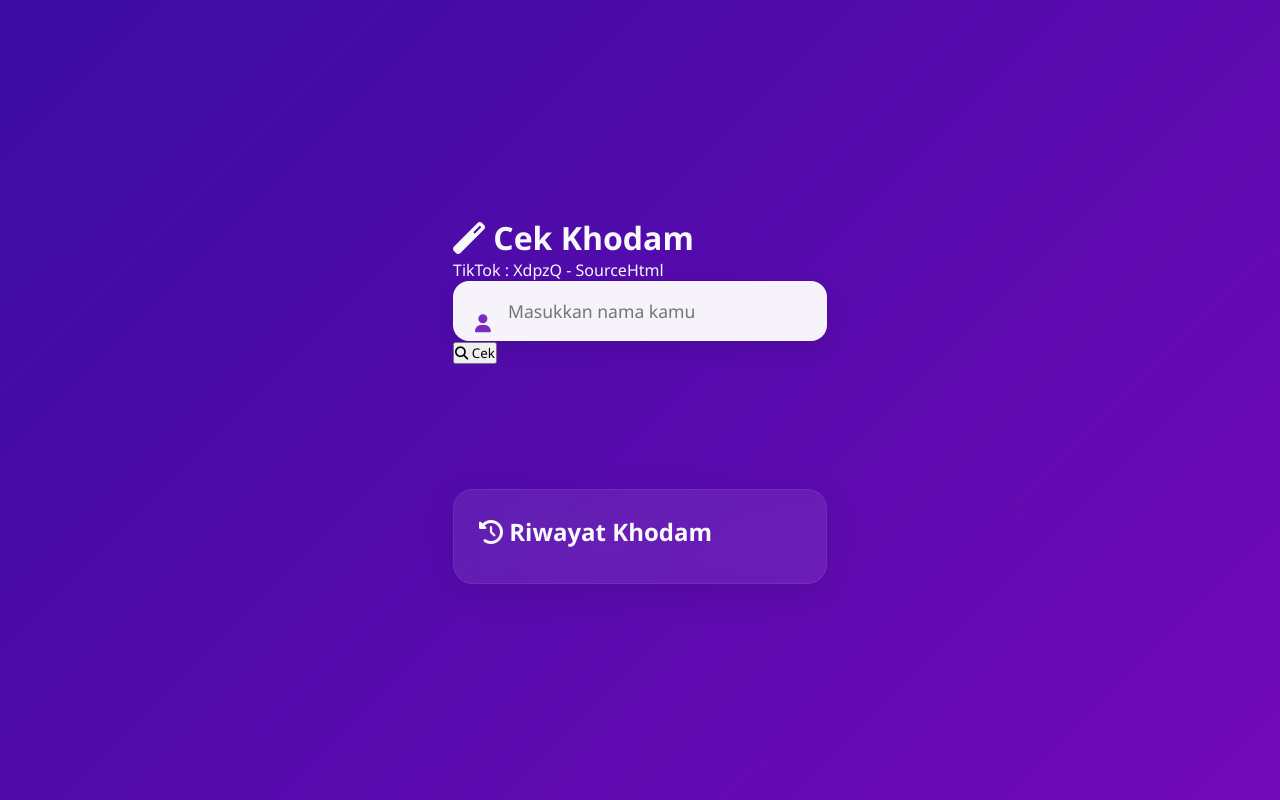
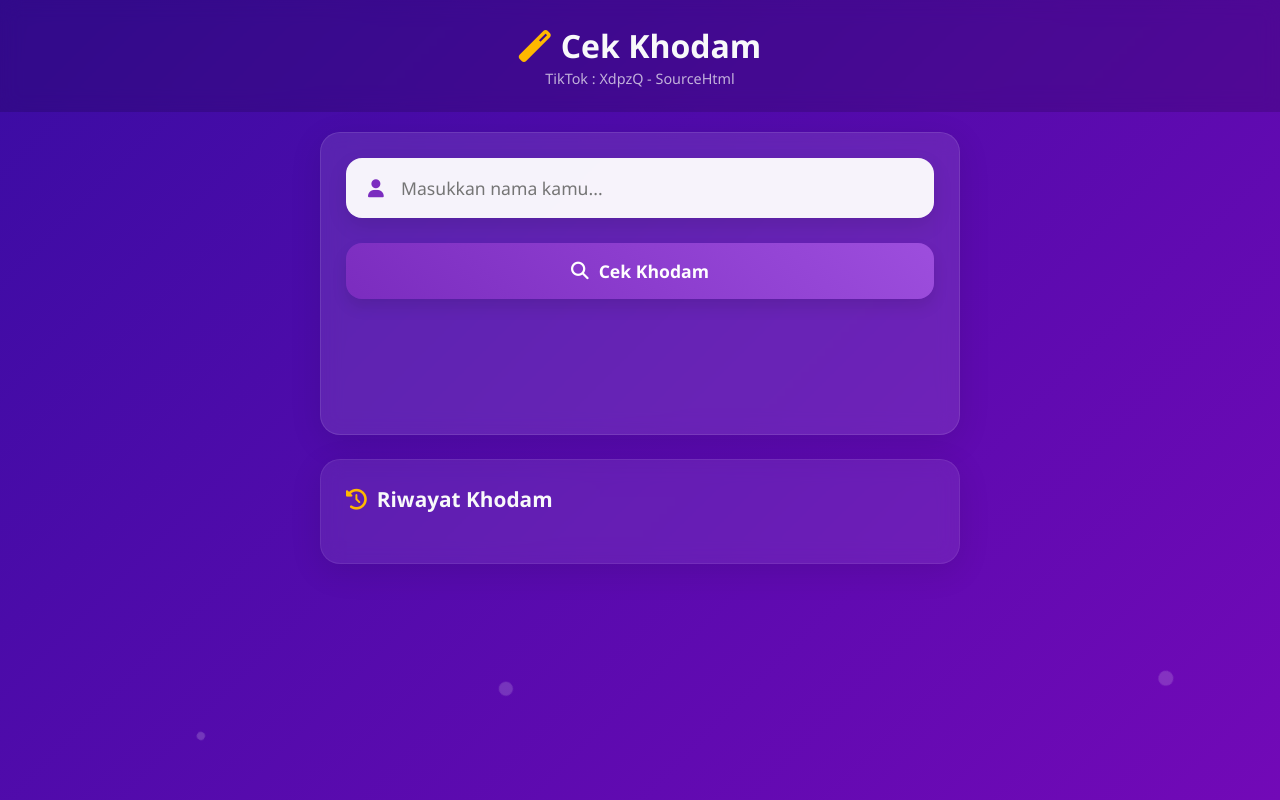
Before and after one commit to DaffTzy5912/CekKodamLu, a plain HTML site: page index.html in a window 1280 px wide. Drawn offline with Linux system fonts and the light colour scheme.

Commit message:
Update index.html

```diff
--- a/index.html
+++ b/index.html
@@ -12,30 +12,38 @@
   <link rel="apple-touch-icon" href="icon-192x192.png">
 
   <link rel="manifest" href="manifest.json">
+  <link rel="stylesheet" href="https://cdnjs.cloudflare.com/ajax/libs/font-awesome/6.5.0/css/all.min.css">
   <link rel="stylesheet" href="style.css">
-  <link rel="stylesheet" href="https://cdnjs.cloudflare.com/ajax/libs/font-awesome/6.5.0/css/all.min.css">
+
 </head>
 <body>
-  <div class="container">
-    <div class="card">
-      <div class="header">
+  <div class="particles" id="particles"></div>
+
+  <div class="app-container">
+    <div class="app-header">
       <h1><i class="fas fa-magic"></i> Cek Khodam</h1>
       <p class="subtitle">TikTok : XdpzQ - SourceHtml</p>
     </div>
 
+    <div class="content-area">
+      <div class="search-card">
         <div class="input-group">
-        <input type="text" id="namaInput" placeholder="Masukkan nama kamu">
-        <button onclick="cekKhodam()">
-          <i class="fas fa-search"></i> Cek
+          <input type="text" id="namaInput" placeholder="Masukkan nama kamu...">
+        </div>
+
+        <button class="check-button" onclick="cekKhodam()">
+          <i class="fas fa-search"></i> Cek Khodam
         </button>
-      </div>
 
         <div id="hasil" class="hasil-container"></div>
       </div>
 
-    <div class="card history-card">
+      <div class="history-card">
+        <div class="history-header">
           <h2><i class="fas fa-history"></i> Riwayat Khodam</h2>
+        </div>
         <div id="riwayat" class="riwayat-container"></div>
+      </div>
     </div>
   </div>
 
```
Lines whose indentation alone changed are shown as unchanged.
